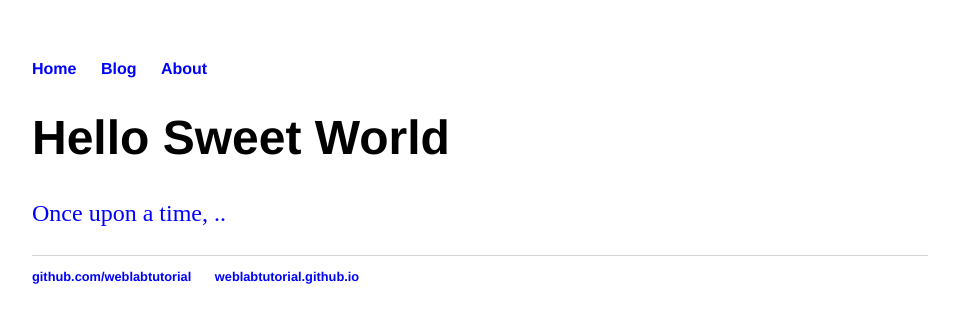
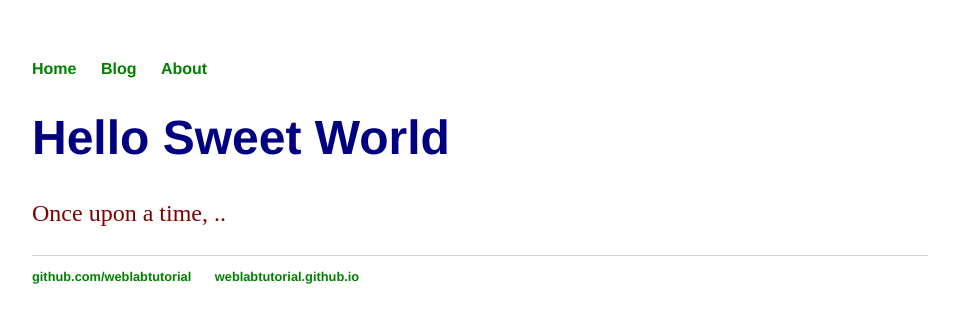
Before and after one commit to as2038/as2038.github.io, a Jekyll site: the page built from index.html, in a window 1280 px wide. Shown: the top 323 px of the page, without its empty margins (160-1119 px from the left). Built offline with Jekyll 4.4.1, drawn with Linux system fonts in a browser that asks for light colours.

Commit message:
Update main.css

```diff
--- a/css/main.css
+++ b/css/main.css
@@ -5,11 +5,12 @@ body {
 h1 {
   font-size: 3em;
   font-family:'Helvetica', 'Arial', 'Sans-Serif';
+  color: navy;
 }
 p {
   font-size: 1.5em;
   line-height: 1.4em;
-  color: blue;
+  color: maroon;
 }
 footer {
   border-top: 1px solid #d5d5d5;
@@ -28,7 +29,7 @@ nav ul li, footer ul li {
 }
 a {
   text-decoration: none;
-  color: blue;
+  color: green;
 }
 a:hover {
   text-decoration: underline;
```
